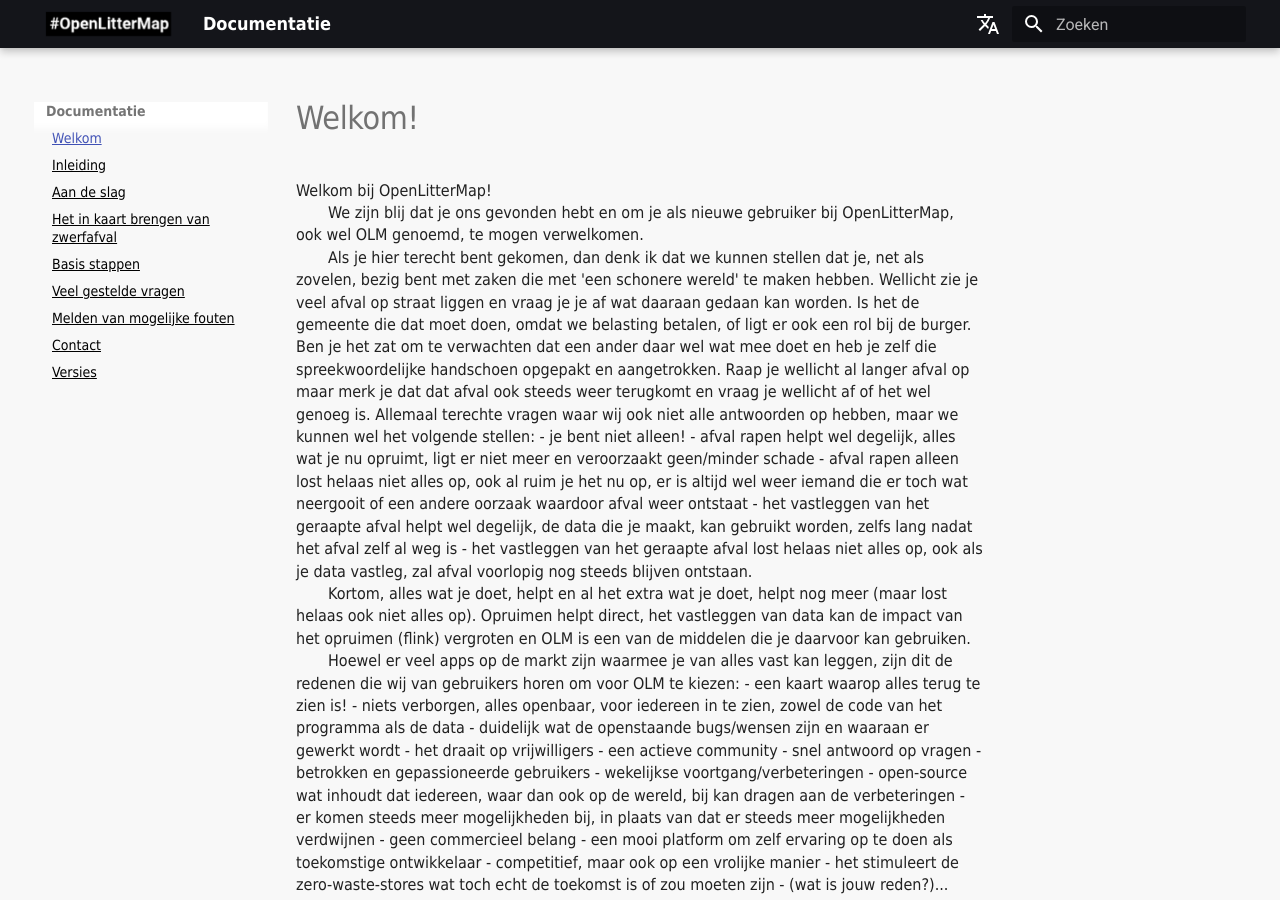
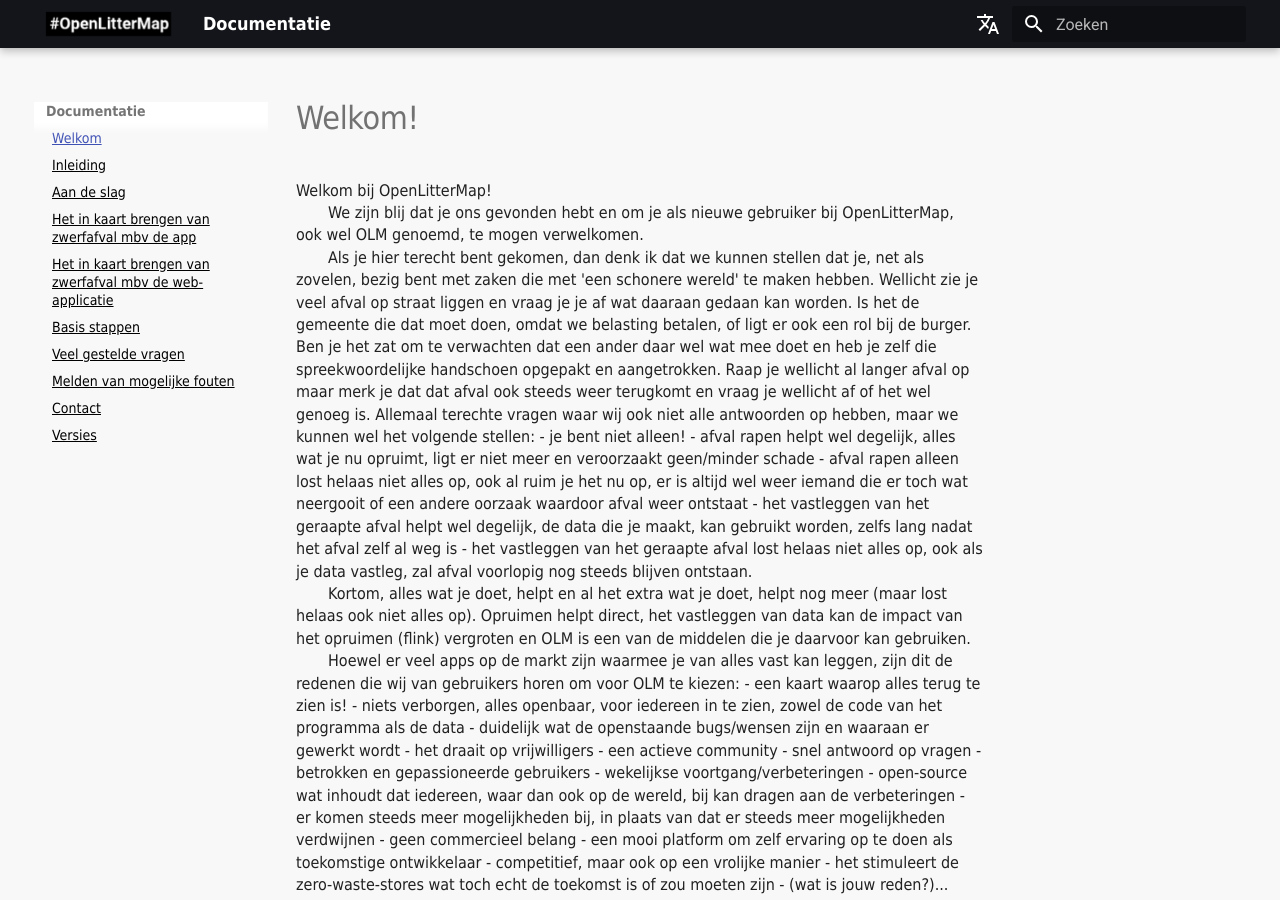
Before and after one commit to phummelen/olm-documentation, an MkDocs documentation site: the page built from documentation/docs/nl/index.md, in a window 1280 px wide and 900 px high. Built offline with MkDocs 1.6.1 and Material for MkDocs 9.7.7, drawn with Linux system fonts in a browser that asks for light colours; comment, search, counter and statistics services are not loaded.

Commit message:
Update mkdocs.yml

```diff
--- a/documentation/config/nl/mkdocs.yml
+++ b/documentation/config/nl/mkdocs.yml
@@ -50,7 +50,8 @@
 - Welkom: index.md
 - Inleiding: introduction.md
 - Aan de slag: read-this-first.md
-- Het in kaart brengen van zwerfafval: put-it-on-the-map.md
+- Het in kaart brengen van zwerfafval mbv de app: put-it-on-the-map-via-ap.md
+- Het in kaart brengen van zwerfafval mbv de web-applicatie: put-it-on-the-map-via-web.md
 - Basis stappen: main-steps.md
 - Veel gestelde vragen: faq.md
 - Melden van mogelijke fouten: issues.md
```
